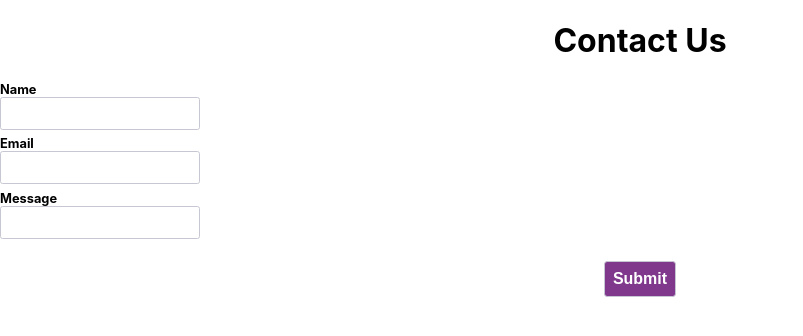
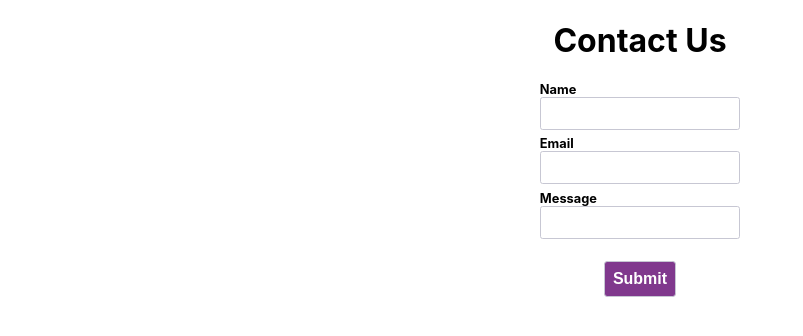
Before and after one commit to ThatayaoneK/my-contact-form, a React (Create React App) app: page / in a window 1280 px wide. Shown: the top 336 px of the page, without its empty margins (0-803 px from the left). Built offline with nearby package versions, Linux system fonts and the light colour scheme.

Commit message:
alignment

```diff
--- a/src/App.module.scss
+++ b/src/App.module.scss
@@ -36,3 +36,9 @@
     transform: rotate(360deg);
   }
 }
+.form {
+  display: flex;
+  flex-direction: column;
+  align-items: center;
+  justify-items: center;
+}
--- a/src/App.tsx
+++ b/src/App.tsx
@@ -8,7 +8,7 @@ function App() {
     return (
         <div className={styles.App}>
             <h1>Contact Us</h1>
-            <form>
+            <form className={styles.form}>
                 <FormRow>
                     <Label htmlFor={'name'}>
                         Name
```
